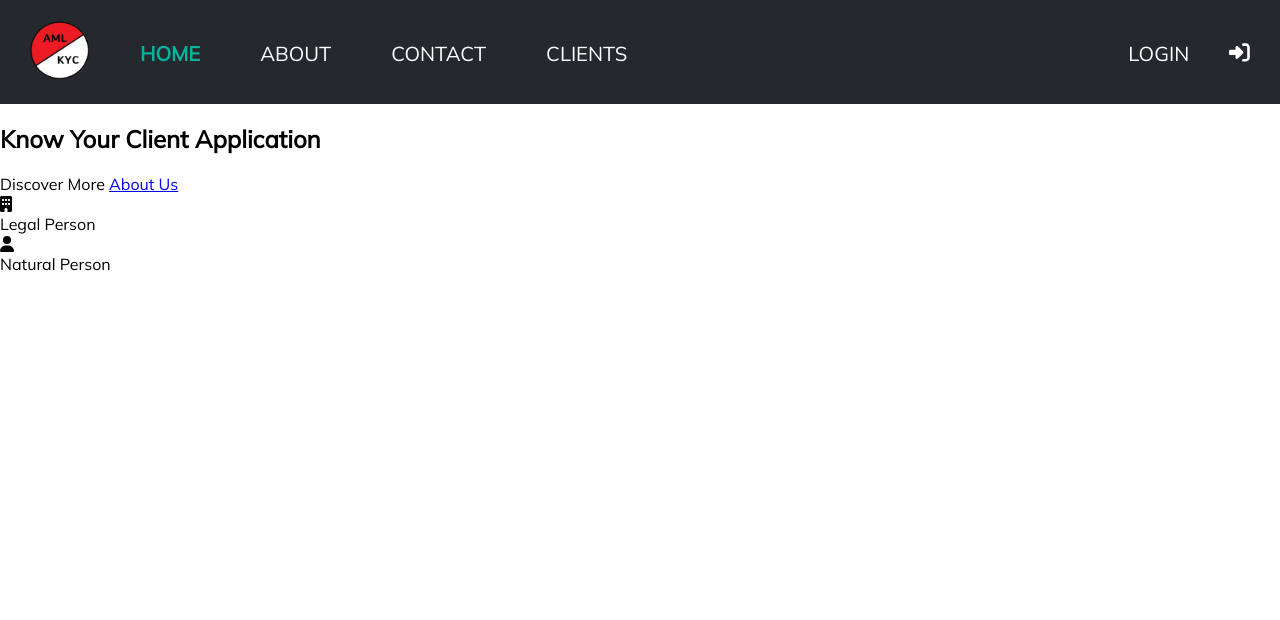
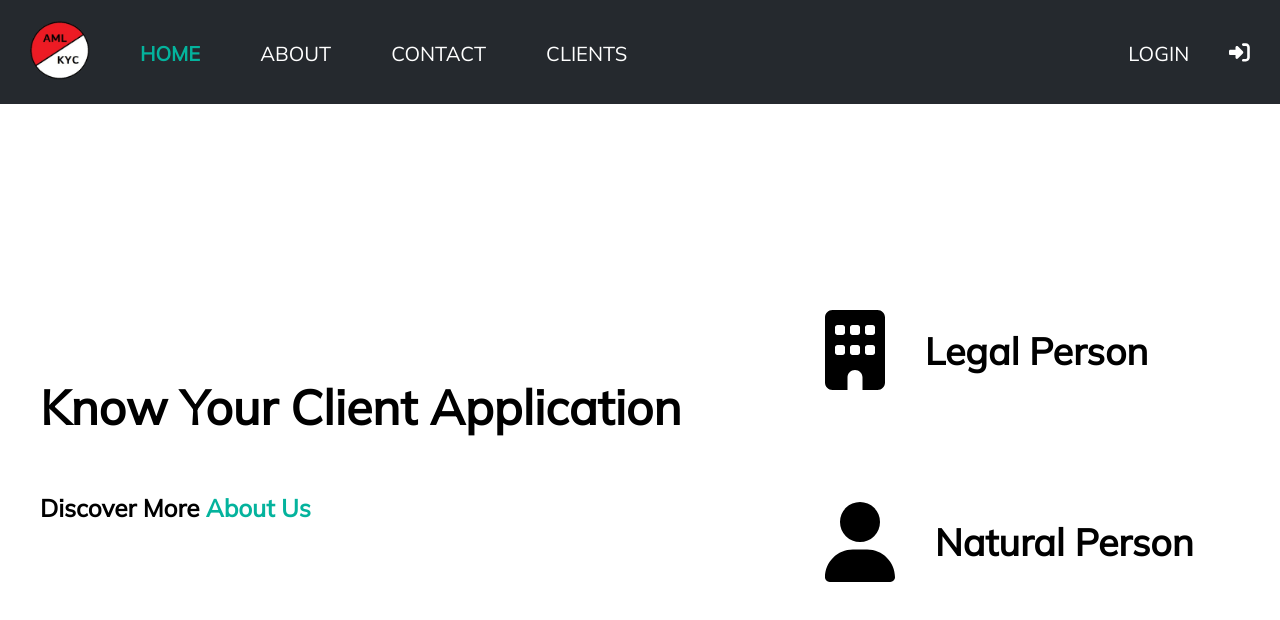
Before and after one commit to SheilaS3/Capstone, a React (Vite) app in the folder frontend/: page / in a window 1280 px wide. Shown: the top 620 px of the page. Built offline with nearby package versions, Linux system fonts and the light colour scheme.

Commit message:
Added styles to home

```diff
--- a/frontend/src/components/pages/not-logged/home.jsx
+++ b/frontend/src/components/pages/not-logged/home.jsx
@@ -9,10 +9,12 @@ export default class Home extends Component {
             <div>
                 <div className='home-wrapper'>
                     <div className='left-column'>
-                        <h2>Know Your Client Application</h2>
+                        <div className='title'>
+                            <h1>Know Your Client Application</h1>
+                        </div>
 
-                        <div>
-                            Discover More <Link to="/about">About Us</Link>
+                        <div className='sub-title'>
+                            <h3>Discover More <Link to="/about">About Us</Link></h3>
                         </div>
                     </div>
 
@@ -23,7 +25,7 @@ export default class Home extends Component {
                             </div>
 
                             <div className='text'>
-                                Legal Person
+                                <h3>Legal Person</h3>
                             </div>
                         </div>
 
@@ -33,7 +35,7 @@ export default class Home extends Component {
                             </div>
 
                             <div className='text'>
-                                Natural Person
+                                <h3>Natural Person</h3>
                             </div>
                         </div>
                     </div>
--- /dev/null
+++ b/frontend/src/style/home.scss
@@ -0,0 +1,63 @@
+.home-wrapper {
+    display: grid;
+    justify-content: space-evenly;
+    grid-template-columns: 1.5fr 1fr;
+    grid-gap: 42px;
+    height: 100vh-14.5;
+    align-content: space-around;
+
+    .left-column {
+        display: grid;
+        grid-template-columns: 1fr;
+        padding: 70px 40px;
+
+        .title {
+            font-size: 1.5em;
+        }
+
+        .sub-title {
+            font-size: 1.3em;
+
+            a {
+                text-decoration: none;
+                color: $light-green;
+                font-weight: 800;
+            }
+        }
+    }
+
+    .right-column {
+        display: grid;
+        grid-template-columns: 1fr;
+        grid-gap: 40px;
+        padding: 0px 40px;
+
+        .legal-person {
+            display: flex;
+            align-items: center;
+
+            .icon {
+                font-size: 5em;
+            }
+
+            .text {
+                padding: 0px 40px;
+                font-size: 2em;
+            }
+        }
+
+        .natural-person {
+            display: flex;
+            align-items: center;
+
+            .icon {
+                font-size: 5em;
+            }
+
+            .text {
+                padding: 0px 40px;
+                font-size: 2em;
+            }
+        }
+    }
+}
--- a/frontend/src/style/main.scss
+++ b/frontend/src/style/main.scss
@@ -2,3 +2,4 @@
 @import "./mixins.scss";
 @import "./base.scss";
 @import "./navigation.scss";
+@import "./home.scss";
--- a/frontend/src/style/navigation.scss
+++ b/frontend/src/style/navigation.scss
@@ -26,7 +26,7 @@
             transition: 0.5s ease-in-out;
 
             &:hover {
-                color: #04b39d;
+                color: $light-green;
             }
         }
     }
@@ -46,13 +46,13 @@
             font-size: 1.4em;
 
             &:hover {
-                color: #04b39d;
-                border-bottom: 1px solid #04b39d;
+                color: $light-green;
+                border-bottom: 1px solid $light-green;
             }
         }
 
         .active {
-            color: #04b39d;
+            color: $light-green;
             font-weight: 600;
         }
     }
--- a/frontend/src/style/variables.scss
+++ b/frontend/src/style/variables.scss
@@ -1,2 +1,3 @@
 $black: #25292E;
 $white: #FFFFFF;
+$light-green: #04b39d;
```
